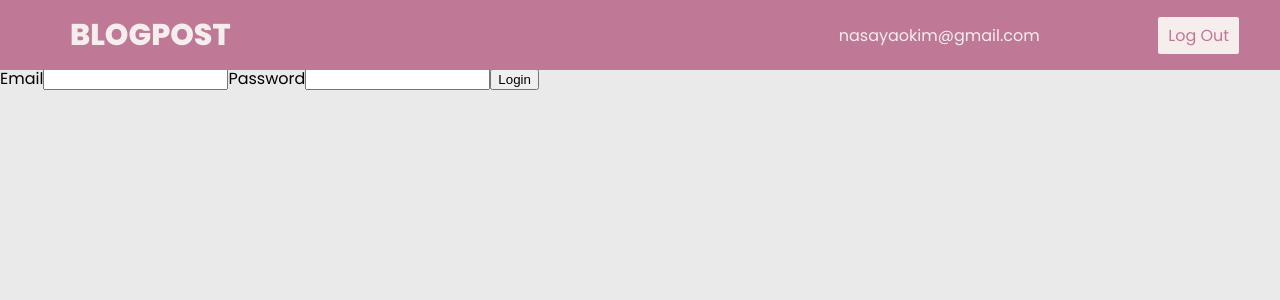
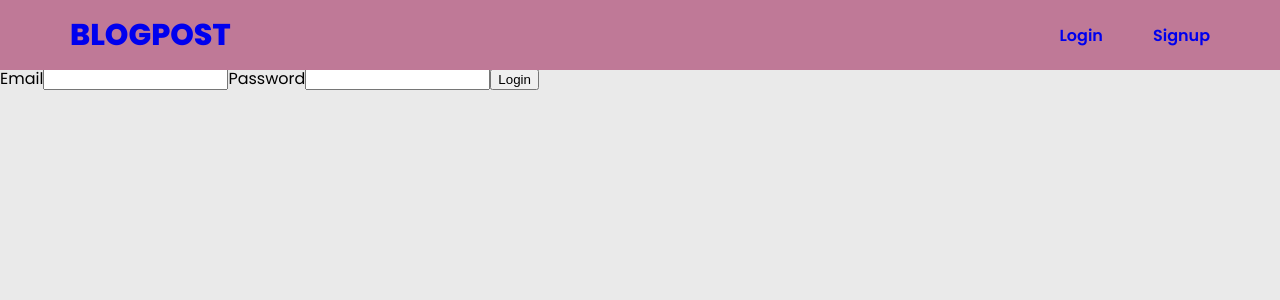
Before and after one commit to gabnash05/Blog, a React (Vite) app in the folder frontend/BlogSite/: page /login in a window 1280 px wide. Shown: the top 300 px of the page. Built offline with nearby package versions, Linux system fonts and the light colour scheme.

Commit message:
added logout function and page links to logout, login, and home page

```diff
--- a/frontend/BlogSite/src/components/FeatureCarousel.jsx
+++ b/frontend/BlogSite/src/components/FeatureCarousel.jsx
@@ -50,6 +50,11 @@
       setIsNewBlog(false);
     };
 
+    //select one blog
+    function handleSelectBlog() {
+
+    }
+
 
     //Horizontal Scrolling
     const targetRef = useRef(null);
@@ -96,7 +101,7 @@
           <motion.div style={{ x }} className="carousel-content">
             {blogs ?
               blogs.map((blog) => {
-                return <BlogCard card={blog} key={blog._id} />
+                return <BlogCard card={blog} key={blog._id} onClick={() => handleSelectBlog}/>
               })
               :
               <h2>Loading...</h2>
--- a/frontend/BlogSite/src/components/Navbar.jsx
+++ b/frontend/BlogSite/src/components/Navbar.jsx
@@ -1,22 +1,37 @@
 import { Link } from 'react-router-dom'
+
+import useAuthContext from '../hooks/useAuthContext'
+import useLogout from '../hooks/useLogout';
 
 export default function Navbar() {
 
+  const { user } = useAuthContext();
+  const { logout } = useLogout();
+
   function handleLogout() {
-
+    logout();
   }
 
   return(
     <nav>
       <div className='navbar'>
 
-        <h2>BLOGPOST</h2>
+        <h2><Link to='/'>BLOGPOST</Link></h2>
 
-        {}
-        <h4>nasayaokim@gmail.com</h4>
-        <nav className="nav-button">
-          <button onClick={handleLogout}>Log Out</button>
-        </nav>
+        {user ?
+        <div className='logged-in'>
+          <h4>{user.email}</h4>
+          <nav className="nav-button">
+            <button onClick={handleLogout}>Log Out</button>
+          </nav>
+        </div>
+        :
+          <div className='logged-out'>
+            <Link to='/login'>Login</Link>
+            <Link to='/signup'>Signup</Link>
+          </div>
+        }
+
 
 
       </div>
--- /dev/null
+++ b/frontend/BlogSite/src/hooks/useLogout.jsx
@@ -0,0 +1,16 @@
+import useAuthContext from "./useAuthContext";
+import useBlogsContext from "./useBlogsContext";
+
+export default function useLogout() {
+  const { dispatch } = useAuthContext();
+  const { dispatch: blogsDispatch } = useBlogsContext();
+
+  const logout = () => {
+    localStorage.removeItem("user");
+
+    dispatch({ type: "LOGOUT"});
+    blogsDispatch({ type: "SET_BLOGS", payload: null})
+  }
+
+  return {logout};
+}
--- a/frontend/BlogSite/src/index.css
+++ b/frontend/BlogSite/src/index.css
@@ -17,6 +17,11 @@ body {
   background: #eaeaea;
   margin: 0;
   font-family: "Poppins";
+}
+
+.pages{
+  max-width: 1500px;
+  margin: 0 auto;
 }
 
 
@@ -225,6 +230,14 @@ body {
   background-color: var(--primary);
 }
 
+.navbar a:visited {
+  color: var(--light);
+}
+
+.navbar a {
+  text-decoration: none;
+}
+
 .navbar h4 {
   font-weight: 400;
   flex: 2;
@@ -240,11 +253,14 @@ body {
 }
 
 .navbar .nav-button {
-  width: 20px;
+  width: 250px;
   flex: 1;
+  display: flex;
+  align-items: center;
 }
 
 .navbar .nav-button button {
+  height: 50px;
   background: var(--light);
   color: var(--primary);
   border: 2px solid var(--primary);
@@ -259,6 +275,25 @@ body {
 
 .navbar .nav-button button:hover {
   background: var(--light_hover);
+}
+
+.navbar .logged-in {
+  display: flex;
+}
+
+.navbar .logged-out {
+  display: flex;
+  gap: 50px;
+  padding: 10px 90px;
+  color: var(--light);
+  cursor: pointer;
+  font-weight: 600;
+  transition: background 0.2s ease-in-out;
+}
+
+.logged-out a:visited {
+  color: white;
+  text-decoration: none;
 }
 
 
--- a/frontend/BlogSite/src/pages/Login.jsx
+++ b/frontend/BlogSite/src/pages/Login.jsx
@@ -31,7 +31,7 @@ export default function Login() {
       <label>Password</label>
       <input
         className="login-password"
-        type="text"
+        type="password"
         onChange={e => setPassword(e.target.value)}
         value={password}
       />
```
